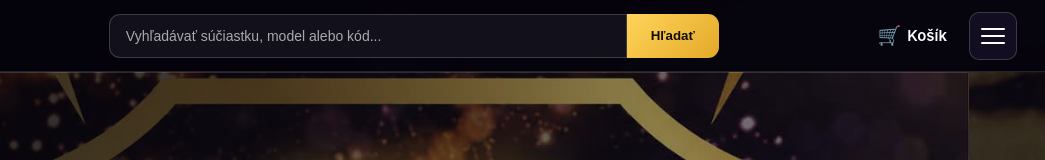
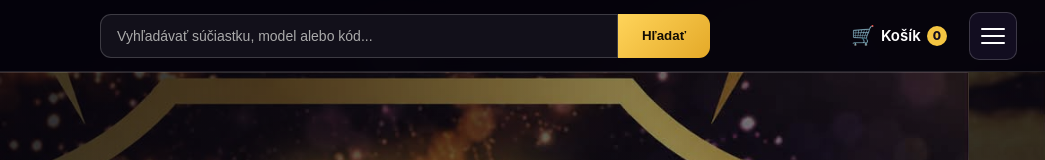
Before and after one commit to vpservicept/V-P-Service, a plain HTML site: page index.html in a window 1280 px wide. Shown: the top 160 px of the page, 235-1280 px from the left. Drawn offline with Linux system fonts and the light colour scheme.

Commit message:
Implement cart item counter in index.html
Added cart item counter functionality and styles.

```diff
--- a/index.html
+++ b/index.html
@@ -58,7 +58,6 @@
       line-height: 1;
     }
 
-
     /* ================================
        TRI ČIARKY
     ================================= */
@@ -96,7 +95,6 @@
     .menu-btn:hover {
       border-color: rgba(244,197,66,0.7);
     }
-
 
     /* ================================
        ROZBALOVACIE MENU
@@ -147,6 +145,32 @@
       color: #f4c542;
     }
 
+    /* ================================
+       POČET POLOŽIEK V KOŠÍKU
+    ================================= */
+
+    .cart-link {
+      position: relative;
+    }
+
+    .cart-count {
+      min-width: 20px;
+      height: 20px;
+      padding: 0 6px;
+
+      display: inline-flex;
+      align-items: center;
+      justify-content: center;
+
+      border-radius: 999px;
+
+      background: #f4c542;
+      color: #120d1d;
+
+      font-size: 12px;
+      font-weight: 800;
+      line-height: 1;
+    }
 
     /* ================================
        MOBIL
@@ -246,6 +270,14 @@
 
         <span class="cart-text">
           Košík
+        </span>
+
+        <span
+          id="cartCount"
+          class="cart-count"
+          aria-label="Počet položiek v košíku"
+        >
+          0
         </span>
 
       </a>
@@ -687,6 +719,66 @@
   </script>
 
 
+  <!-- POČÍTADLO POLOŽIEK V KOŠÍKU -->
+  <script>
+    document.addEventListener("DOMContentLoaded", function () {
+
+      const cartCount =
+        document.getElementById("cartCount");
+
+      if (!cartCount) return;
+
+      let count = 0;
+
+
+      function updateCartCount() {
+
+        cartCount.textContent = count;
+
+      }
+
+
+      updateCartCount();
+
+
+      /*
+        Funguje aj pre tlačidlá,
+        ktoré app.js vytvorí až neskôr.
+      */
+
+      document.addEventListener("click", function (event) {
+
+        const button =
+          event.target.closest("button");
+
+        if (!button) return;
+
+
+        const text =
+          button.textContent
+            .trim()
+            .toLowerCase();
+
+
+        if (
+          text.includes("pridať do košíku") ||
+          text.includes("pridat do kosiku") ||
+          text.includes("pridať do objednávky") ||
+          text.includes("pridat do objednavky")
+        ) {
+
+          count++;
+
+          updateCartCount();
+
+        }
+
+      }, true);
+
+    });
+  </script>
+
+
 </body>
 
 </html>
```
